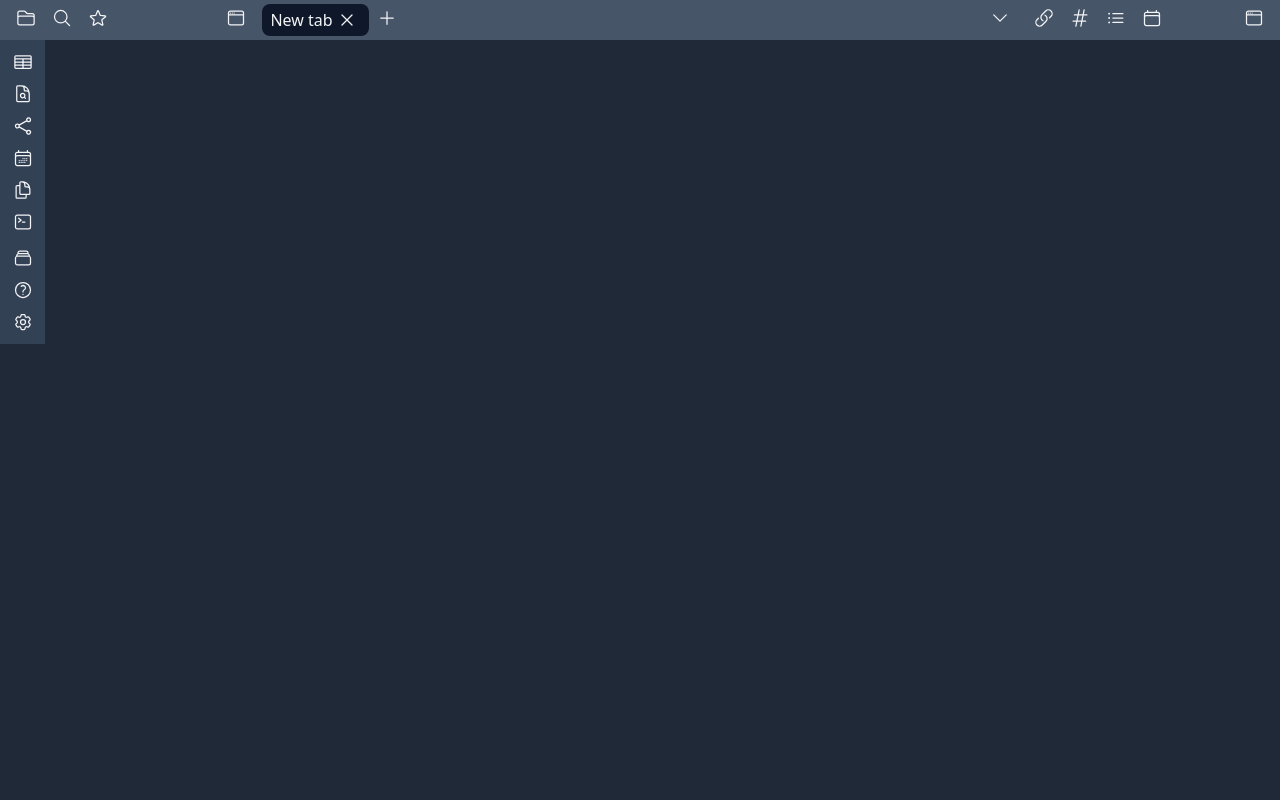
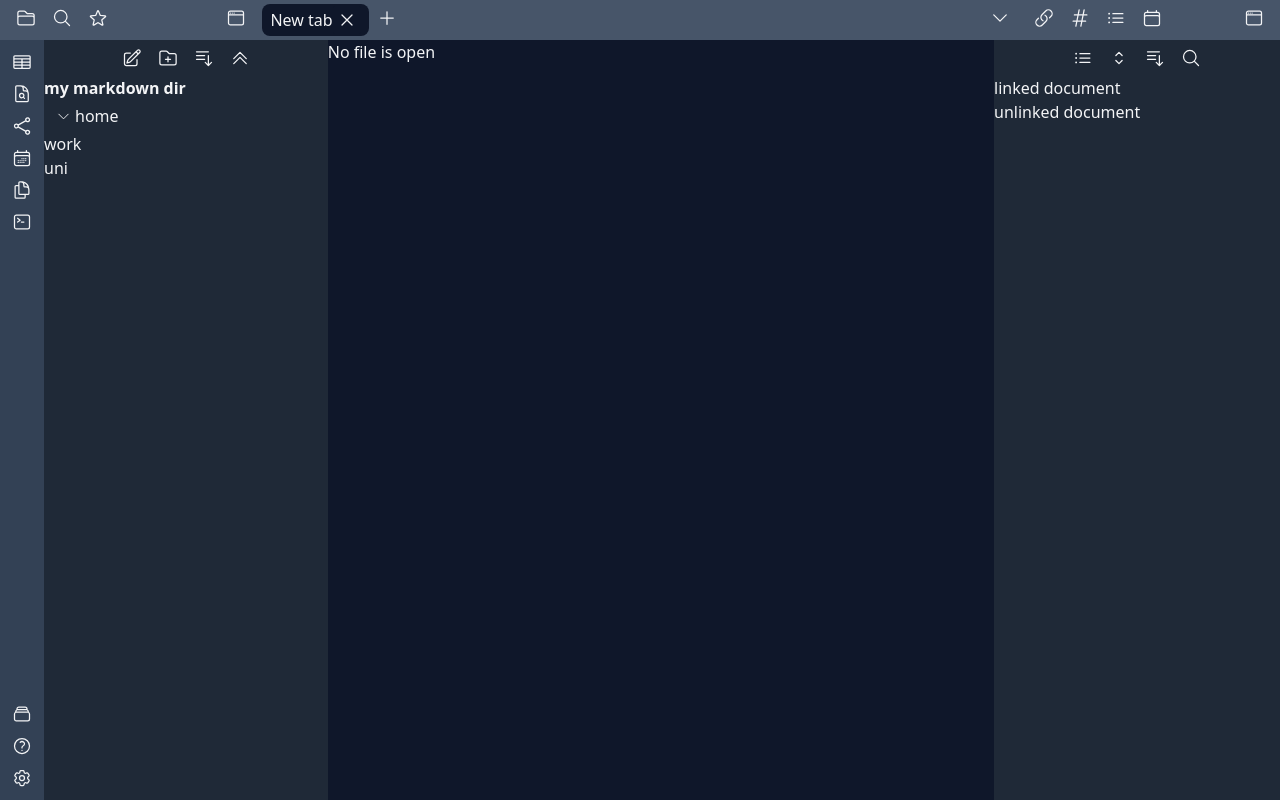
Before and after one commit to HutaJoullach/markdown-note-taking-app, a Next.js app: page / in a window 1280 px wide. Built offline with nearby package versions, Linux system fonts and the light colour scheme.

Commit message:
added right, left Sidebar

```diff
--- /dev/null
+++ b/app/LeftSidebar.tsx
@@ -0,0 +1,68 @@
+'use client';
+
+import { useState } from "react"
+
+export default function LeftSidebar() {
+  const [sectionCollapsed, setSectionCollapsed] = useState(false);
+  const [listCollapsed, setListCollapsed] = useState(false);
+
+  return (
+    <div className="leftSidebar">
+      <div className="leftSidebarIcons items-center justify-center">
+        <div className="px-2 py-1 my-1 rounded-sm hover:bg-slate-600 cursor-pointer">
+          <svg xmlns="http://www.w3.org/2000/svg" fill="none" viewBox="0 0 24 24" strokeWidth={1.5} stroke="currentColor" className="">
+            <path strokeLinecap="round" strokeLinejoin="round" d="M16.862 4.487l1.687-1.688a1.875 1.875 0 112.652 2.652L10.582 16.07a4.5 4.5 0 01-1.897 1.13L6 18l.8-2.685a4.5 4.5 0 011.13-1.897l8.932-8.931zm0 0L19.5 7.125M18 14v4.75A2.25 2.25 0 0115.75 21H5.25A2.25 2.25 0 013 18.75V8.25A2.25 2.25 0 015.25 6H10" />
+          </svg>
+        </div>
+
+        <div className="px-2 py-1 my-1 rounded-sm hover:bg-slate-600 cursor-pointer">
+          <svg xmlns="http://www.w3.org/2000/svg" fill="none" viewBox="0 0 24 24" strokeWidth={1.5} stroke="currentColor" className="">
+            <path strokeLinecap="round" strokeLinejoin="round" d="M12 10.5v6m3-3H9m4.06-7.19l-2.12-2.12a1.5 1.5 0 00-1.061-.44H4.5A2.25 2.25 0 002.25 6v12a2.25 2.25 0 002.25 2.25h15A2.25 2.25 0 0021.75 18V9a2.25 2.25 0 00-2.25-2.25h-5.379a1.5 1.5 0 01-1.06-.44z" />
+          </svg>
+        </div>
+
+        <div className="px-2 py-1 my-1 rounded-sm hover:bg-slate-600 cursor-pointer">
+          <svg xmlns="http://www.w3.org/2000/svg" fill="none" viewBox="0 0 24 24" strokeWidth={1.5} stroke="currentColor" className="">
+            <path strokeLinecap="round" strokeLinejoin="round" d="M3 4.5h14.25M3 9h9.75M3 13.5h9.75m4.5-4.5v12m0 0l-3.75-3.75M17.25 21L21 17.25" />
+          </svg>
+        </div>
+        {sectionCollapsed ? (
+          <div className="px-2 py-1 my-1 rounded-sm hover:bg-slate-600 cursor-pointer">
+            <svg xmlns="http://www.w3.org/2000/svg" fill="none" viewBox="0 0 24 24" strokeWidth={1.5} stroke="currentColor" className="">
+              <path strokeLinecap="round" strokeLinejoin="round" d="M19.5 5.25l-7.5 7.5-7.5-7.5m15 6l-7.5 7.5-7.5-7.5" />
+            </svg>
+          </div>
+        ) : (
+          <div className="px-2 py-1 my-1 rounded-sm hover:bg-slate-600 cursor-pointer">
+            <svg xmlns="http://www.w3.org/2000/svg" fill="none" viewBox="0 0 24 24" strokeWidth={1.5} stroke="currentColor" className="">
+              <path strokeLinecap="round" strokeLinejoin="round" d="M4.5 12.75l7.5-7.5 7.5 7.5m-15 6l7.5-7.5 7.5 7.5" />
+            </svg>
+          </div>
+        )}
+      </div>
+      <div className="markdownDirWrapper">
+        <ul>
+          <li className="font-bold">my markdown dir</li>
+          <li className="markdownDir flex px-2 py-1 rounded-sm hover:bg-slate-600 cursor-pointer">
+            {listCollapsed ? (
+              <div className="px-1 my-1 flex items-center">
+                <svg xmlns="http://www.w3.org/2000/svg" fill="none" viewBox="0 0 24 24" strokeWidth={1.5} stroke="currentColor" className="markdownDirSvg">
+                  <path strokeLinecap="round" strokeLinejoin="round" d="M8.25 4.5l7.5 7.5-7.5 7.5" />
+                </svg>
+              </div>
+            ) : (
+              <div className="px-1 my-1 flex items-center">
+                <svg xmlns="http://www.w3.org/2000/svg" fill="none" viewBox="0 0 24 24" strokeWidth={1.5} stroke="currentColor" className="markdownDirSvg">
+                  <path strokeLinecap="round" strokeLinejoin="round" d="M19.5 8.25l-7.5 7.5-7.5-7.5" />
+                </svg>
+              </div>
+            )}
+            <span>home</span>
+          </li>
+          <li>work</li>
+          <li>uni</li>
+        </ul>
+      </div>
+    </div>
+  )
+}
--- /dev/null
+++ b/app/RightSidebar.tsx
@@ -0,0 +1,39 @@
+export default function RightSidebar() {
+  return (
+    <div className="rightSidebar">
+      <div className="rightSidebarIcons items-center justify-center">
+        <div className="px-2 py-1 my-1 rounded-sm hover:bg-slate-600 cursor-pointer">
+          <svg xmlns="http://www.w3.org/2000/svg" fill="none" viewBox="0 0 24 24" strokeWidth={1.5} stroke="currentColor" className="">
+            <path strokeLinecap="round" strokeLinejoin="round" d="M8.25 6.75h12M8.25 12h12m-12 5.25h12M3.75 6.75h.007v.008H3.75V6.75zm.375 0a.375.375 0 11-.75 0 .375.375 0 01.75 0zM3.75 12h.007v.008H3.75V12zm.375 0a.375.375 0 11-.75 0 .375.375 0 01.75 0zm-.375 5.25h.007v.008H3.75v-.008zm.375 0a.375.375 0 11-.75 0 .375.375 0 01.75 0z" />
+          </svg>
+        </div>
+
+        <div className="px-2 py-1 my-1 rounded-sm hover:bg-slate-600 cursor-pointer">
+          <svg xmlns="http://www.w3.org/2000/svg" fill="none" viewBox="0 0 24 24" strokeWidth={1.5} stroke="currentColor" className="">
+            <path strokeLinecap="round" strokeLinejoin="round" d="M8.25 15L12 18.75 15.75 15m-7.5-6L12 5.25 15.75 9" />
+          </svg>
+        </div>
+
+        <div className="px-2 py-1 my-1 rounded-sm hover:bg-slate-600 cursor-pointer">
+          <svg xmlns="http://www.w3.org/2000/svg" fill="none" viewBox="0 0 24 24" strokeWidth={1.5} stroke="currentColor" className="">
+            <path strokeLinecap="round" strokeLinejoin="round" d="M3 4.5h14.25M3 9h9.75M3 13.5h9.75m4.5-4.5v12m0 0l-3.75-3.75M17.25 21L21 17.25" />
+          </svg>
+        </div>
+
+        <div className="px-2 py-1 my-1 rounded-sm hover:bg-slate-600 cursor-pointer">
+          <svg xmlns="http://www.w3.org/2000/svg" fill="none" viewBox="0 0 24 24" strokeWidth={1.5} stroke="currentColor" className="">
+            <path strokeLinecap="round" strokeLinejoin="round" d="M21 21l-5.197-5.197m0 0A7.5 7.5 0 105.196 5.196a7.5 7.5 0 0010.607 10.607z" />
+          </svg>
+        </div>
+      </div>
+      <div>
+        <div className="">
+          <ul>
+            <li>linked document</li>
+            <li>unlinked document</li>
+          </ul>
+        </div>
+      </div>
+    </div>
+  )
+}
--- a/app/page.tsx
+++ b/app/page.tsx
@@ -1,9 +1,16 @@
 import Sidenav from './Sidenav'
+import LeftSidebar from './LeftSidebar'
+import RightSidebar from './RightSidebar'
 
 export default function Home() {
   return (
-    <>
+    <div className='home'>
       <Sidenav />
-    </>
+      <div className='homepageWrapper'>
+        <LeftSidebar />
+        <div className='homepageNoFile bg-slate-900'>No file is open</div>
+        <RightSidebar />
+      </div>
+    </div>
   )
 }
--- a/styles/globals.css
+++ b/styles/globals.css
@@ -44,6 +44,11 @@ svg {
   height: 20px;
 }
 
+.markdownDirSvg {
+  width: 15px;
+  height: 15px;
+}
+
 .header {
   height: var(--header-height);
 }
@@ -52,6 +57,41 @@ svg {
   height: calc(100vh - var(--header-height));
 }
 
+.home {
+  display: flex !important;
+  height: calc(100vh - var(--header-height));
+}
+
 .sidenav {
   width: 45px;
 }
+
+.homepageWrapper {
+  display: flex;
+  width: 100vw;
+}
+
+.leftSidebar {
+  display: flex;
+  flex-direction: column;
+  flex-grow: 0.75;
+}
+
+.leftSidebarIcons {
+  display: flex;
+}
+
+.rightSidebar {
+  display: flex;
+  flex-direction: column;
+  flex-grow: 0.75;
+}
+
+.rightSidebarIcons {
+  display: flex;
+}
+
+.homepageNoFile {
+  display: flex;
+  flex-grow: 3;
+}
```
